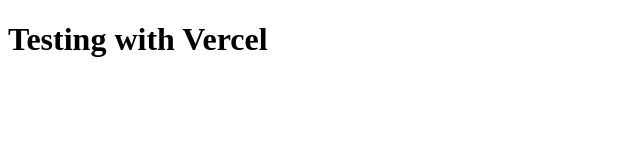
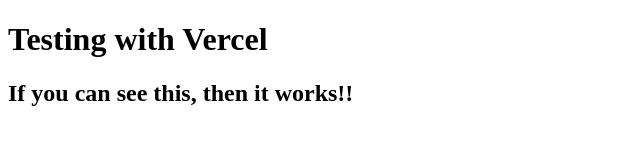
Before and after one commit to ZVirus1/new_project1, a plain HTML site: page index.html in a window 1280 px wide. Shown: the whole page, without its empty margins (0-640 px from the left). Drawn offline with Linux system fonts and the light colour scheme.

Commit message:
Made new changes to test CI/CD

```diff
--- a/index.html
+++ b/index.html
@@ -7,5 +7,7 @@
 </head>
 <body>
     <h1>Testing with Vercel</h1>
+
+    <h2>If you can see this, then it works!!</h2>
 </body>
 </html>
```
